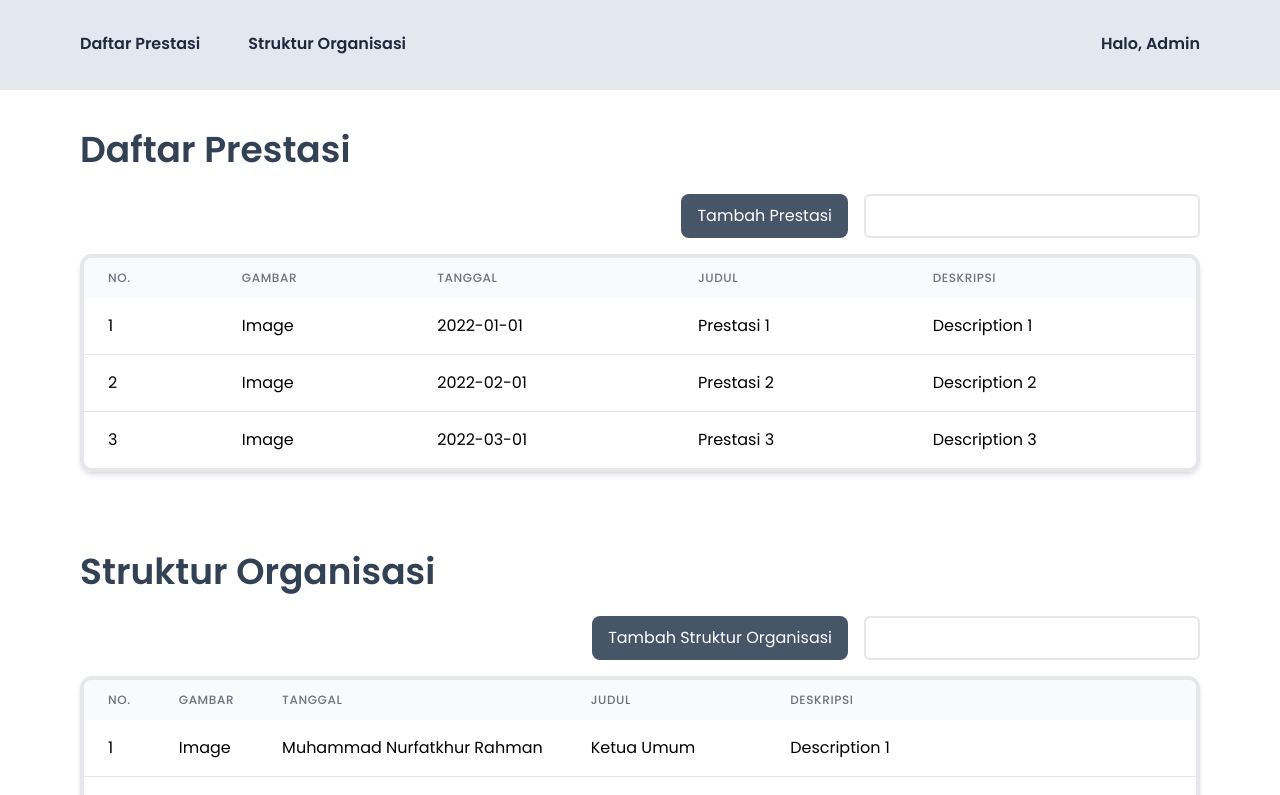
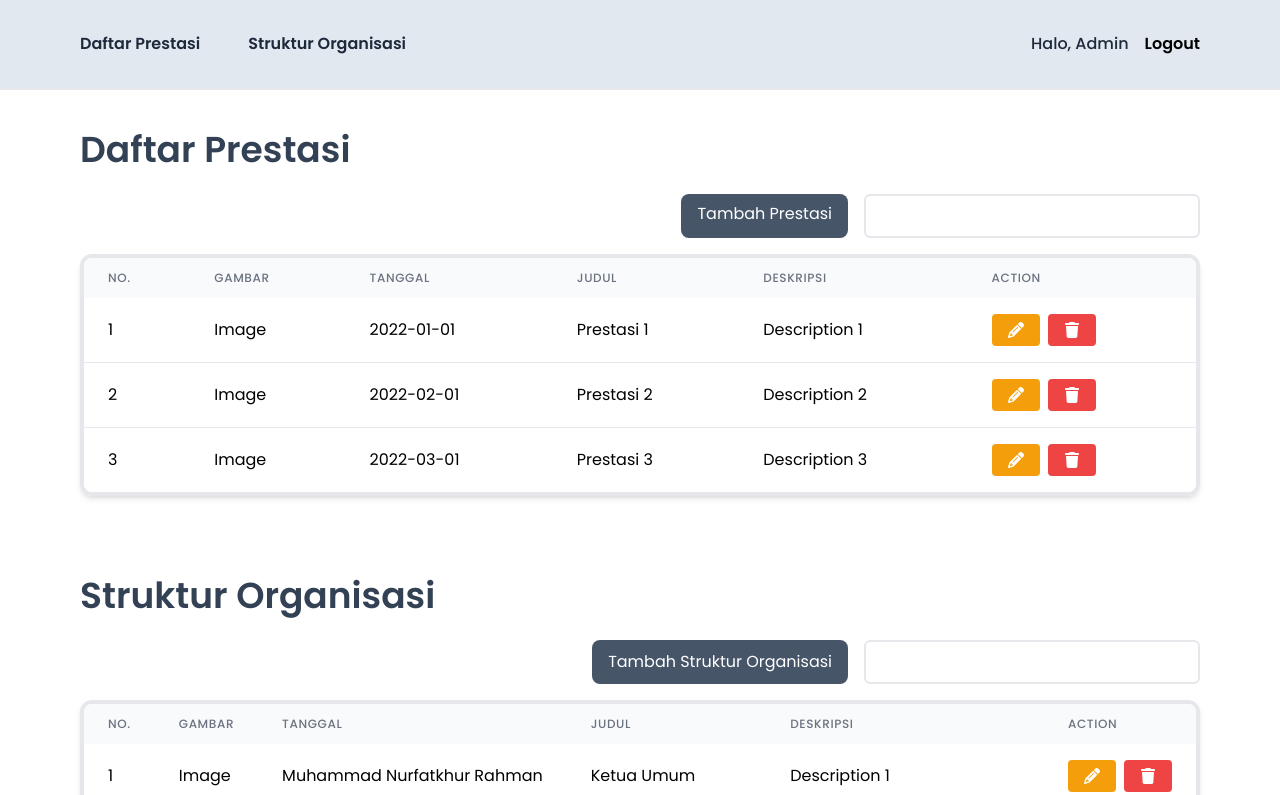
Before and after one commit to mhmdnurf/web-pramuka, a React (Vite) app: page /dashboard in a window 1280 px wide. Shown: the top 795 px of the page. Built offline with nearby package versions, Linux system fonts and the light colour scheme; no server answers; sample sign-in values are in the browser's storage.

Commit message:
Add react-sweetalert2 package and implement AddPrestasi component

```diff
--- a/package.json
+++ b/package.json
@@ -21,6 +21,7 @@
     "react-router": "^6.22.3",
     "react-router-dom": "^6.22.3",
     "react-scroll": "^1.9.0",
+    "react-sweetalert2": "^0.6.0",
     "swiper": "^11.0.7"
   },
   "devDependencies": {
--- a/src/App.tsx
+++ b/src/App.tsx
@@ -3,6 +3,7 @@ import Dashboard from "./components/admin/Dashboard";
 import Login from "./components/admin/Login";
 import Portofolio from "./Portofolio";
 import ProtectedRoute from "./auth/ProtectedRoute";
+import AddPrestasi from "./components/admin/AddPrestasi";
 
 const App = () => {
   return (
@@ -18,6 +19,14 @@ const App = () => {
             </ProtectedRoute>
           }
         />
+        <Route
+          path="/addPrestasi"
+          element={
+            <ProtectedRoute>
+              <AddPrestasi />
+            </ProtectedRoute>
+          }
+        />
       </Routes>
     </Router>
   );
--- /dev/null
+++ b/src/components/admin/AddPrestasi.tsx
@@ -0,0 +1,21 @@
+import React from "react";
+import { Link } from "react-router-dom";
+
+export default function AddPrestasi(): React.JSX.Element {
+  return (
+    <>
+      <div className="py-8 bg-slate-700 sticky top-0">
+        <h1 className="mx-20 text-2xl text-white font-semibold">
+          Tambah Prestasi
+        </h1>
+      </div>
+      <div className="mt-10 mx-20">
+        <Link to={"/dashboard"}>
+          <button className="bg-slate-600 text-white px-4 py-2 rounded-lg outline-none focus:ring-4 transition-all ring-slate-300">
+            Kembali
+          </button>
+        </Link>
+      </div>
+    </>
+  );
+}
--- a/src/components/admin/Dashboard.tsx
+++ b/src/components/admin/Dashboard.tsx
@@ -1,5 +1,7 @@
 import React from "react";
 import Header from "./Header";
+import { FaTrash, FaPencil } from "react-icons/fa6";
+import { Link } from "react-router-dom";
 
 // Define your dummy data
 const data = [
@@ -43,14 +45,18 @@ export default function Dashboard({ isLoading }: Dashboard): React.JSX.Element {
       ) : (
         <div className="flex flex-col h-screen">
           <Header />
+          <div id="daftar-prestasi">
             <div className="bg-white grow px-20 py-10">
               <h1 className="text-4xl font-semibold text-slate-700 mb-6">
                 Daftar Prestasi
               </h1>
               <div className="flex justify-end mb-4">
-              <button className="bg-slate-600 text-white px-4 py-2 rounded-lg mx-4 outline-none focus:ring-4 transition-all ring-slate-300">
+                <Link
+                  to={"/addPrestasi"}
+                  className="bg-slate-600 text-white px-4 py-2 rounded-lg mx-4 outline-none focus:ring-4 transition-all ring-slate-300"
+                >
                   Tambah Prestasi
-              </button>
+                </Link>
                 <input
                   type="search"
                   className="border-2 rounded-md focus:outline-none focus:ring-2 transition-all ring-slate-300 p-2"
@@ -75,23 +81,28 @@ export default function Dashboard({ isLoading }: Dashboard): React.JSX.Element {
                       <th className="px-6 py-3 text-left text-xs font-medium text-gray-500 uppercase tracking-wider">
                         Deskripsi
                       </th>
+                      <th className="px-6 py-3 text-left text-xs font-medium text-gray-500 uppercase tracking-wider">
+                        Action
+                      </th>
                     </tr>
                   </thead>
                   <tbody className="bg-white divide-y divide-gray-200">
                     {data.map((item, index) => (
                       <tr key={index}>
-                      <td className="px-6 py-4 whitespace-nowrap">
-                        {index + 1}
-                      </td>
-                      <td className="px-6 py-4 whitespace-nowrap">Image</td>
-                      <td className="px-6 py-4 whitespace-nowrap">
-                        {item.date}
-                      </td>
+                        <td className="px-6 py-4">{index + 1}</td>
+                        <td className="px-6 py-4">Image</td>
+                        <td className="px-6 py-4">{item.date}</td>
                         <td className="px-6 py-4 whitespace-nowrap">
                           {item.title}
                         </td>
-                      <td className="px-6 py-4 whitespace-nowrap">
-                        {item.desc}
+                        <td className="px-6 py-4 text-justify">{item.desc}</td>
+                        <td className="px-6 py-4 flex">
+                          <button className="bg-amber-500 rounded text-white px-4 py-2 mr-2 outline-none focus:ring-4 transition-all ring-slate-300">
+                            <FaPencil />
+                          </button>
+                          <button className="bg-red-500 rounded text-white px-4 py-2 outline-none focus:ring-4 transition-all ring-red-300">
+                            <FaTrash />
+                          </button>
                         </td>
                       </tr>
                     ))}
@@ -99,6 +110,8 @@ export default function Dashboard({ isLoading }: Dashboard): React.JSX.Element {
                 </table>
               </div>
             </div>
+          </div>
+          <div id="struktur-organisasi">
             <div className="bg-white grow px-20 py-10">
               <h1 className="text-4xl font-semibold text-slate-700 mb-6">
                 Struktur Organisasi
@@ -112,8 +125,8 @@ export default function Dashboard({ isLoading }: Dashboard): React.JSX.Element {
                   className="border-2 rounded-md focus:outline-none focus:ring-2 transition-all ring-slate-300 p-2"
                 />
               </div>
-            <div className="divide-y divide-gray-200 border-4 rounded-xl overflow-hidden shadow-md mb-20">
-              <table className="min-w-full">
+              <div className="divide-y divide-gray-200 border-4 rounded-xl overflow-auto shadow-md mb-20 max-h-[500px]">
+                <table className="min-w-full table-auto">
                   <thead className="bg-gray-50">
                     <tr>
                       <th className="px-6 py-3 text-left text-xs font-medium text-gray-500 uppercase tracking-wider">
@@ -131,23 +144,30 @@ export default function Dashboard({ isLoading }: Dashboard): React.JSX.Element {
                       <th className="px-6 py-3 text-left text-xs font-medium text-gray-500 uppercase tracking-wider">
                         Deskripsi
                       </th>
+                      <th className="px-6 py-3 text-left text-xs font-medium text-gray-500 uppercase tracking-wider">
+                        Action
+                      </th>
                     </tr>
                   </thead>
                   <tbody className="bg-white divide-y divide-gray-200">
                     {dataOrganisasi.map((item, index) => (
                       <tr key={index}>
-                      <td className="px-6 py-4 whitespace-nowrap">
-                        {index + 1}
-                      </td>
-                      <td className="px-6 py-4 whitespace-nowrap">Image</td>
+                        <td className="px-6 py-4">{index + 1}</td>
+                        <td className="px-6 py-4">Image</td>
                         <td className="px-6 py-4 whitespace-nowrap">
                           {item.namaLengkap}
                         </td>
                         <td className="px-6 py-4 whitespace-nowrap">
                           {item.jabatan}
                         </td>
-                      <td className="px-6 py-4 whitespace-nowrap">
-                        {item.desc}
+                        <td className="px-6 py-4 text-justify">{item.desc}</td>
+                        <td className="px-6 py-4 flex">
+                          <button className="bg-amber-500 rounded text-white px-4 py-2 mr-2 outline-none focus:ring-4 transition-all ring-slate-300">
+                            <FaPencil />
+                          </button>
+                          <button className="bg-red-500 rounded text-white px-4 py-2 outline-none focus:ring-4 transition-all ring-red-300">
+                            <FaTrash />
+                          </button>
                         </td>
                       </tr>
                     ))}
@@ -156,6 +176,7 @@ export default function Dashboard({ isLoading }: Dashboard): React.JSX.Element {
               </div>
             </div>
           </div>
+        </div>
       )}
     </>
   );
--- a/src/components/admin/Header.tsx
+++ b/src/components/admin/Header.tsx
@@ -1,7 +1,32 @@
 import React from "react";
 import { Link } from "react-scroll";
+import { app } from "../../utils/firebase";
+import { getAuth, signOut } from "firebase/auth";
+import Swal from "sweetalert2";
 
 export default function Header(): React.JSX.Element {
+  const handleLogout = async () => {
+    try {
+      const result = await Swal.fire({
+        title: "Apakah Anda Yakin?",
+        text: "Anda akan segera logout dari web",
+        icon: "warning",
+        showCancelButton: true,
+        confirmButtonColor: "#334155",
+        cancelButtonColor: "#94a3b8",
+        cancelButtonText: "Batal",
+        confirmButtonText: "Confirm",
+      });
+
+      if (result.isConfirmed) {
+        const auth = getAuth(app);
+        await signOut(auth);
+        Swal.fire("Berhasil", "Anda berhasil logout", "success");
+      }
+    } catch (error) {
+      console.error(error);
+    }
+  };
   return (
     <>
       <div className="py-8 bg-slate-200 sticky top-0 border-b-2">
@@ -19,7 +44,13 @@ export default function Header(): React.JSX.Element {
             </li>
           </ul>
           <div className="flex justify-end items-end">
-            <h1 className="font-semibold text-slate-800">Halo, Admin</h1>
+            <h1 className="font-medium text-slate-800">Halo, Admin</h1>
+            <button
+              className="ml-4 font-semibold hover:underline hover:text-red-400"
+              onClick={handleLogout}
+            >
+              Logout
+            </button>
           </div>
         </nav>
       </div>
--- a/src/components/admin/Login.tsx
+++ b/src/components/admin/Login.tsx
@@ -22,6 +22,8 @@ export default function Login(): React.JSX.Element {
     auth.onAuthStateChanged((user) => {
       if (user) {
         navigate("/dashboard");
+      } else {
+        setIsLoading(false);
       }
     });
   }, [navigate]);
```
Also changed, not shown: 1 other file (tests, documents, lock files or other folders). Lines whose indentation alone changed are shown as unchanged.
